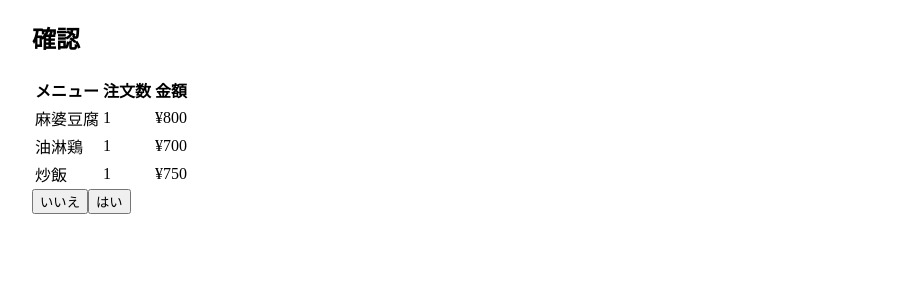
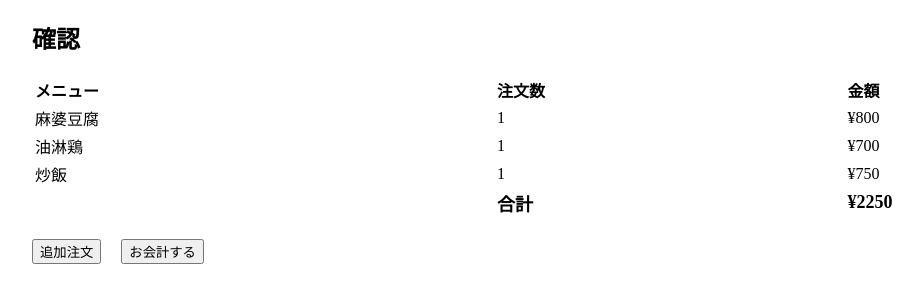
Before and after one commit to Nakajima-Foundation/ownplate_hackathon_202009_03, a Vue app: page /account in a window 1280 px wide. Shown: the top 302 px of the page, without its empty margins (6-929 px from the left). Built offline with nearby package versions, Linux system fonts and the light colour scheme.

Commit message:
firestoreにaccountデータを登録処理の追加

```diff
--- a/src/components/Accounting.vue
+++ b/src/components/Accounting.vue
@@ -3,23 +3,36 @@
     <h2>確認</h2>
     <table>
       <tr>
-        <th>メニュー</th>
-        <th>注文数</th>
-        <th>金額</th>
+        <th class="cuisine_name">メニュー</th>
+        <th class="cuisine_name">注文数</th>
+        <th class="cuisine_price">金額</th>
       </tr>
       <tr class="items" v-for="item in items" :key="item.name">
         <td class="cuisine_name">{{ item.name }}</td>
         <td class="cuisine_num">{{ item.num }}</td>
         <td class="cuisine_price">¥{{ item.price }}</td>
       </tr>
+      <tr class="sum_price">
+        <td></td>
+        <td>
+          <b>合計</b>
+        </td>
+        <td>
+          <b>¥{{ sumPrice() }}</b>
+        </td>
+      </tr>
     </table>
 
-    <button @click="d">いいえ</button>
-    <button>はい</button>
+    <div class="account_proceed">
+      <router-link class="to_menu" to="/menu" tag="button">追加注文</router-link>
+      <button class="call_staff" @click="runAccount">お会計する</button>
+    </div>
   </div>
 </template>
 
 <script>
+import { db } from "@/plugins/firebase";
+
 export default {
   name: "account",
   data: function () {
@@ -43,16 +56,64 @@ export default {
       ],
     };
   },
+  methods: {
+    sumPrice() {
+      let sum = 0;
+      this.items.forEach((item) => {
+        sum += item.price;
+      });
+      return sum;
+    },
+    runAccount() {
+      console.log("runAccount");
+      db.collection("account/").add({
+        items: [
+          {
+            name: "麻婆豆腐",
+            num: 1,
+            price: 800,
+          },
+          {
+            name: "油淋鶏",
+            num: 1,
+            price: 700,
+          },
+          {
+            name: "炒飯",
+            num: 1,
+            price: 750,
+          },
+        ],
+        sum_price: this.sumPrice(),
+      });
+    },
+  },
 };
 </script>
 
 <style>
+table {
+  width: calc(100% - 60px);
+  text-align: left;
+}
 .accounting {
   margin-left: 30px;
   margin-right: 30px;
 }
 .cuisine_num,
 .cuisine_price {
+  margin-left: 30px;
+}
+.items {
+  margin-top: 30px;
+}
+.sum_price {
+  font-size: 18px;
+}
+.account_proceed {
+  margin-top: 20px;
+}
+.call_staff {
   margin-left: 20px;
 }
 </style>
```
